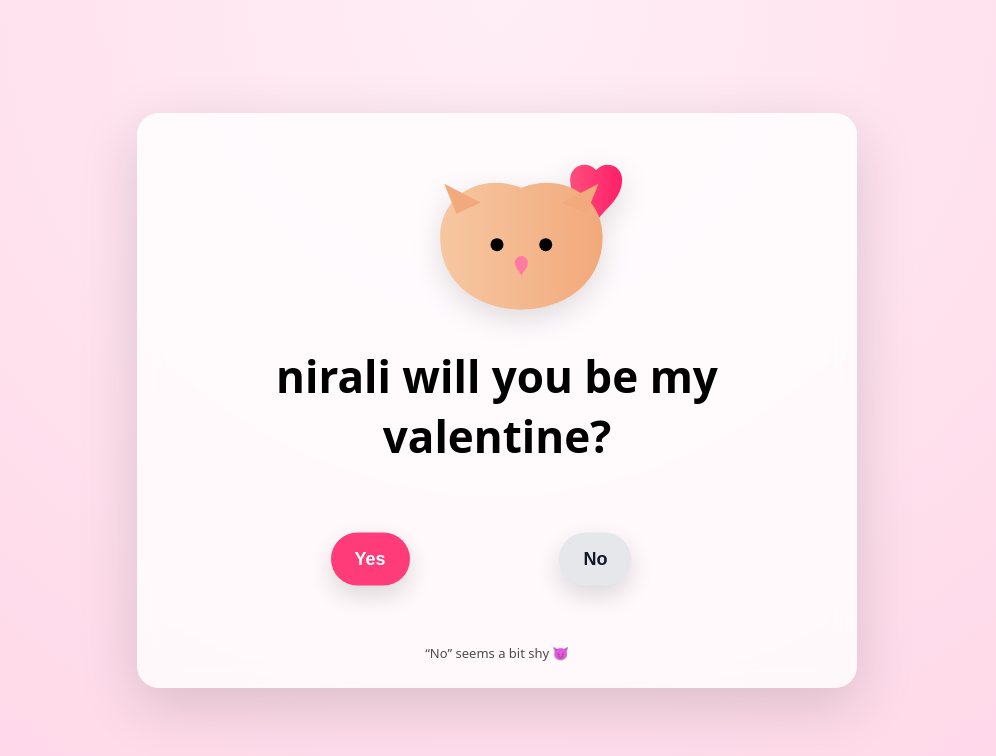
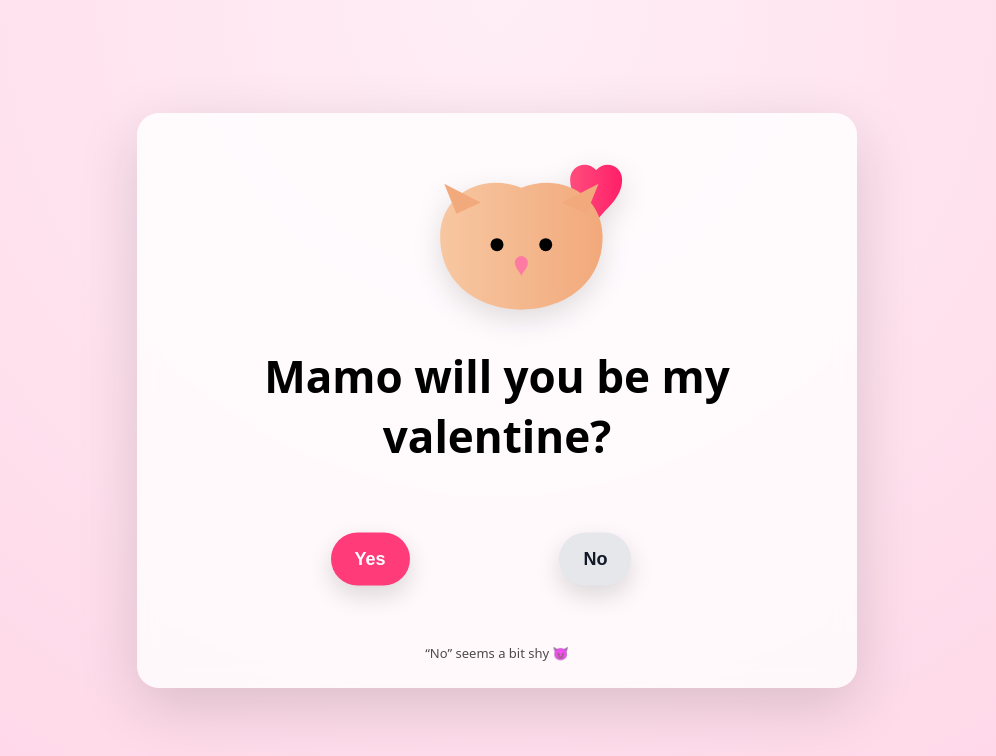
Before and after one commit to lehumosbrother-hub/mamo_waka, a plain HTML site: page index.html in a window 1280 px wide. Shown: the whole page, without its empty margins (143-1139 px from the left). Drawn offline with nearby package versions, Linux system fonts and the light colour scheme.

Commit message:
Mamo index.html

```diff
--- a/index.html
+++ b/index.html
@@ -171,7 +171,7 @@
             fill="#ff7aa2"/>
     </svg>
 
-    <h1>nirali will you be my valentine?</h1>
+    <h1>Mamo will you be my valentine?</h1>
 
     <section class="button-zone" id="zone">
       <button id="yesBtn">Yes</button>
```
